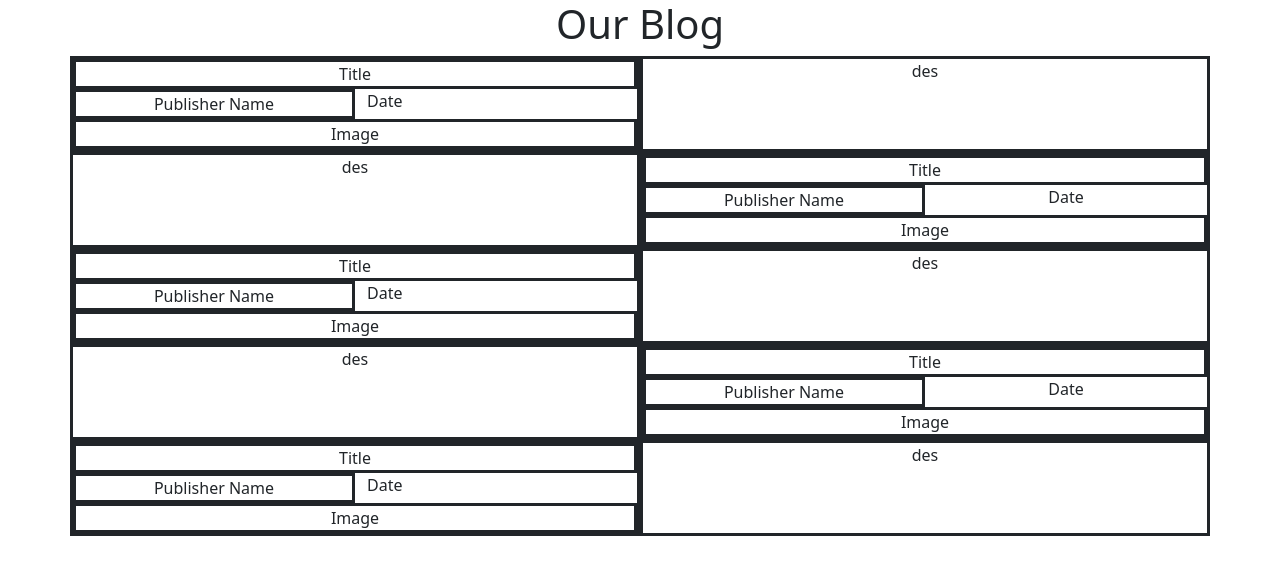
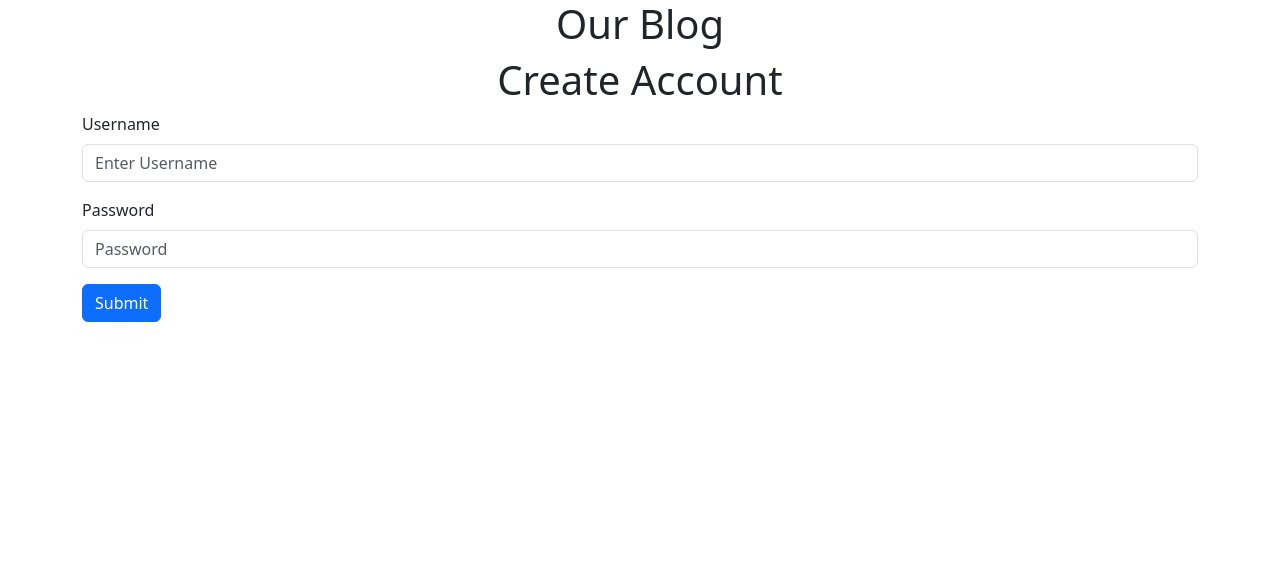
Before and after one commit to AmirSmith413/BlogFrontL, a React (Vite) app: page / in a window 1280 px wide. Shown: the top 574 px of the page. Built offline with nearby package versions, Linux system fonts and the light colour scheme.

Commit message:
created visual create account page

```diff
--- a/src/App.jsx
+++ b/src/App.jsx
@@ -3,6 +3,7 @@
 import './App.css'
 import Dashboard from './components/Dashboard'
 import BlogPage from './components/BlogPage'
+import CreateAccount from './components/CreateAccount'
 
 function App() {
 
@@ -13,7 +14,8 @@
          <Col>
          <h1 className='text-center'>Our Blog</h1>
          </Col>
-         <BlogPage/>
+         <CreateAccount/>
+         {/* <BlogPage/> */}
          {/* <Dashboard/> */}
       </Row>
     </Container>
--- /dev/null
+++ b/src/components/CreateAccount.jsx
@@ -0,0 +1,39 @@
+import React from 'react'
+import { Container,Row,Col,Button,Form } from 'react-bootstrap'
+import { useState } from 'react'
+const CreateAccount = () => {
+    const [username, setUsername] = useState('')
+    const [password, setPassword] = useState('')
+    const handleUser = (e) => setUsername(e.target.value)
+    const handlePassword = (e) => setPassword(e.target.value)
+    const handleSubmit = () => {
+        let userData = {
+            test1:username,
+            test2:password
+        }
+        console.log(userData)
+    }
+  return (
+    <div>
+        <h1 className='text-center'>Create Account</h1>
+        <Form>
+      <Form.Group className="mb-3" controlId="Username">
+        <Form.Label>Username</Form.Label>
+        <Form.Control type="email" placeholder="Enter Username" onChange={handleUser}/>
+
+      </Form.Group>
+
+      <Form.Group className="mb-3" controlId="formBasicPassword">
+        <Form.Label>Password</Form.Label>
+        <Form.Control type="password" placeholder="Password" onChange={handlePassword}/>
+      </Form.Group>
+
+      <Button variant="primary" onClick={handleSubmit} >
+        Submit
+      </Button>
+    </Form>
+    </div>
+  )
+}
+
+export default CreateAccount
```
